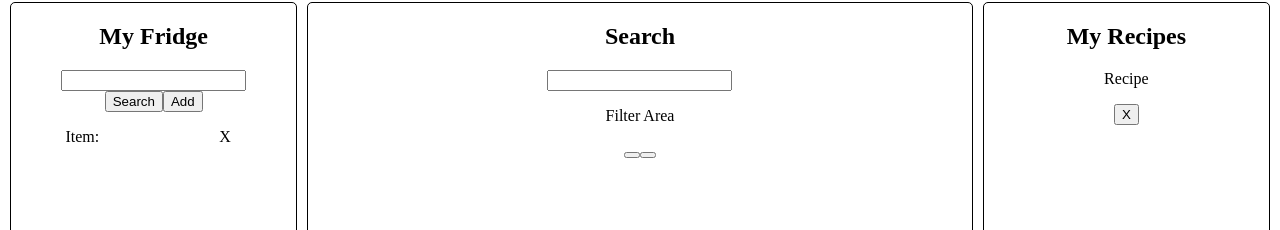
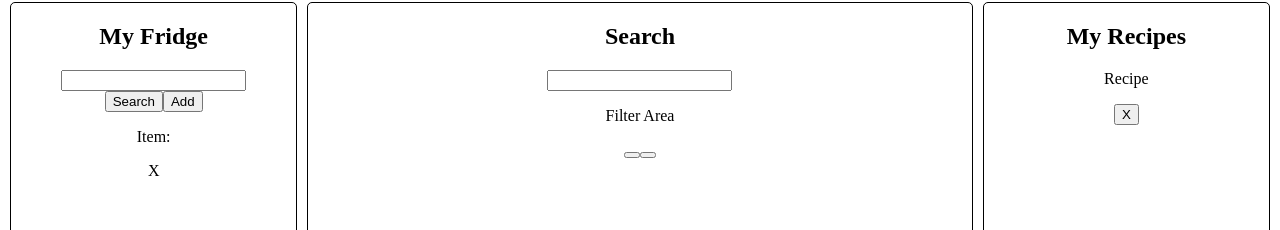
Before and after one commit to tgbeta/fridgefy-project, a React (Create React App) app: page / in a window 1280 px wide. Shown: the part 100-330 px from the top of the page. Built offline with nearby package versions, Linux system fonts and the light colour scheme.

Commit message:
styled components folders

```diff
--- a/src/App.css
+++ b/src/App.css
@@ -41,13 +41,6 @@ body {
   gap: 10px;
 }
 
-.column-sides {
-  flex: 20%;
-  height: 100vh;
-  border: 1px solid black;
-  border-radius: 5px;
-}
-
 .column-middle {
   flex: 50%;
   height: 100vh;
--- a/src/App.js
+++ b/src/App.js
@@ -10,13 +10,12 @@ function App() {
     <div className="App">
       <NavBar />
       <div className="column-container">
-       <MyFridge />
+        <MyFridge />
         <Search />
         <MyRecipes />
       </div>
 
-
-{/*
+      {/*
       <div>
         <div>
           <p>fridgefy</p>
--- a/src/components/MyFridge/MyFridge.jsx
+++ b/src/components/MyFridge/MyFridge.jsx
@@ -1,9 +1,10 @@
 import React, { Component } from 'react';
+import StyledMyFridge from './StyledMyFridge'
 
 class MyFridge extends Component {
     render() {
         return (
-            <div className="column-sides">
+          <StyledMyFridge>
             <h2>My Fridge</h2>
             <div>
               <input />
@@ -12,11 +13,11 @@ class MyFridge extends Component {
                 <button>Add</button>
               </div>
             </div>
-            <div className="column-box">
-              <p className="column-itens">Item:</p>
-              <p className="column-button">X</p>
+            <div>
+              <p>Item:</p>
+              <p>X</p>
             </div>
-          </div>
+          </StyledMyFridge>
         );
     }
 }
--- /dev/null
+++ b/src/components/MyFridge/StyledMyFridge.js
@@ -0,0 +1,10 @@
+import styled from "styled-components";
+
+const StyledMyFridge = styled.section`
+  flex: 20%;
+  height: 100vh;
+  border: 1px solid black;
+  border-radius: 5px;
+`;
+
+export default StyledMyFridge;
--- a/src/components/MyRecipes/MyRecipes.jsx
+++ b/src/components/MyRecipes/MyRecipes.jsx
@@ -1,15 +1,16 @@
 import React, { Component } from 'react';
+import StyledMyRecipes from './StyledMyRecipes';
 
 class MyRecipes extends Component {
     render() {
         return (
-            <div className="column-sides">
+            <StyledMyRecipes>
             <h2>My Recipes</h2>
             <div>
               <p>Recipe</p>
               <button>X</button>
             </div>
-          </div>
+            </StyledMyRecipes>
         );
     }
 }
--- /dev/null
+++ b/src/components/MyRecipes/StyledMyRecipes.js
@@ -0,0 +1,10 @@
+import styled from "styled-components";
+
+const StyledMyRecipes = styled.section`
+  flex: 20%;
+  height: 100vh;
+  border: 1px solid black;
+  border-radius: 5px;
+`
+
+export default StyledMyRecipes;
```
